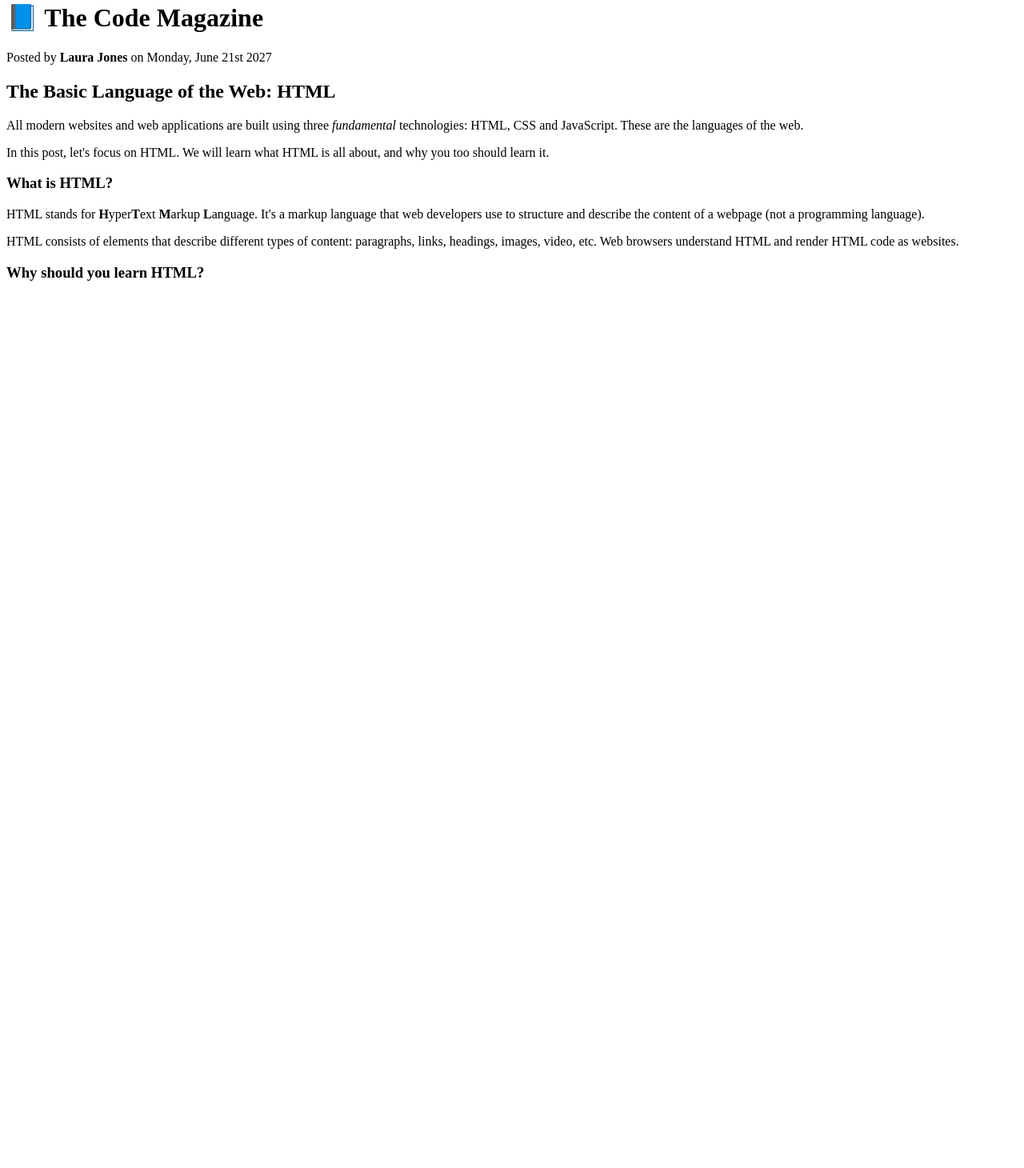
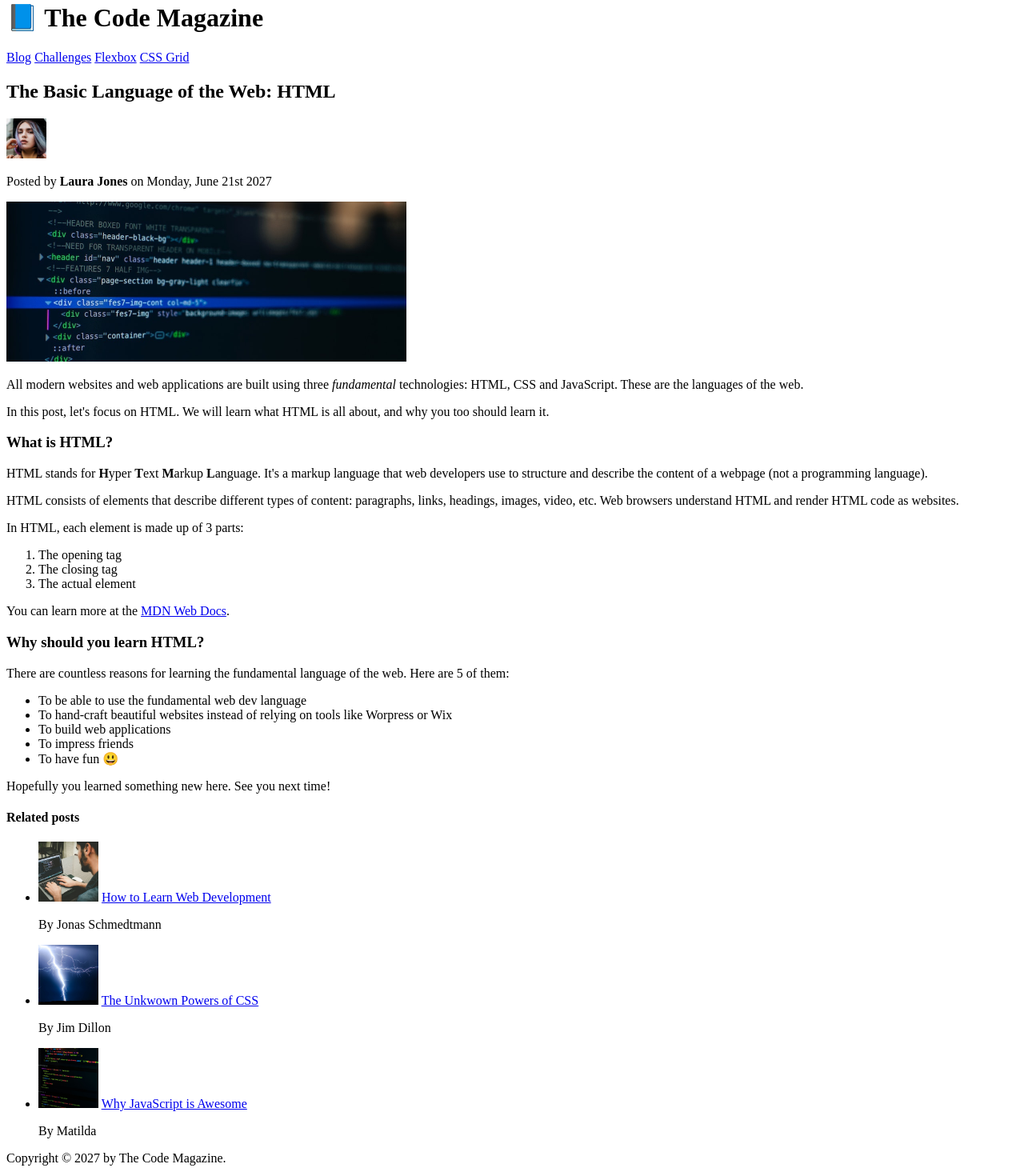
Before and after one commit to aac-devs/responsive-css, a plain HTML site: page 02-HTML-Fundamentals/index.html in a window 1280 px wide. Shown: the part 18-1478 px from the top of the page at 80% size. Before the commit the page ends 800 px from the top, so only its background shows below. Drawn offline with Linux system fonts and the light colour scheme.

Commit message:
html section finished

```diff
--- a/02-HTML-Fundamentals/index.html
+++ b/02-HTML-Fundamentals/index.html
@@ -1,12 +1,43 @@
 <!DOCTYPE html>
-<html>
+<html lang="en">
   <head>
+    <meta charset="UTF-8" />
     <title>The Basic Language of the web: HTML</title>
   </head>
   <body>
+    <!-- <h1>The Basic Language of the web: HTML</h1> -->
+
+    <header>
       <h1>📘 The Code Magazine</h1>
+      <nav>
+        <a href="blog.html">Blog</a>
+        <a href="#">Challenges</a>
+        <a href="#">Flexbox</a>
+        <a href="#">CSS Grid</a>
+      </nav>
+    </header>
+
+    <article>
+      <header>
+        <h2>The Basic Language of the Web: HTML</h2>
+
+        <img
+          src="img/laura-jones.jpg"
+          alt="Headshot of Laura Jones"
+          width="50"
+          height="50"
+        />
+
         <p>Posted by <strong>Laura Jones</strong> on Monday, June 21st 2027</p>
-    <h2>The Basic Language of the Web: HTML</h2>
+
+        <img
+          src="img/post-img.jpg"
+          alt="HTML code on a screen"
+          width="500"
+          height="200"
+        />
+      </header>
+
       <p>
         All modern websites and web applications are built using three
         <em>fundamental</em>
@@ -19,16 +50,78 @@
       </p>
       <h3>What is HTML?</h3>
       <p>
-      HTML stands for <strong>H</strong>yper<strong>T</strong>ext
-      <strong>M</strong>arkup <strong>L</strong>anguage. It's a markup language
-      that web developers use to structure and describe the content of a webpage
-      (not a programming language).
+        HTML stands for <strong>H</strong>yper <strong>T</strong>ext
+        <strong>M</strong>arkup <strong>L</strong>anguage. It's a markup
+        language that web developers use to structure and describe the content
+        of a webpage (not a programming language).
       </p>
       <p>
         HTML consists of elements that describe different types of content:
         paragraphs, links, headings, images, video, etc. Web browsers understand
         HTML and render HTML code as websites.
       </p>
+      <p>In HTML, each element is made up of 3 parts:</p>
+      <ol>
+        <li>The opening tag</li>
+        <li>The closing tag</li>
+        <li>The actual element</li>
+      </ol>
+
+      <p>
+        You can learn more at the
+        <a href="https://developer.mozilla.org/es/docs/Web/HTML" target="_blank"
+          >MDN Web Docs</a
+        >.
+      </p>
+
       <h3>Why should you learn HTML?</h3>
+      <p>
+        There are countless reasons for learning the fundamental language of the
+        web. Here are 5 of them:
+      </p>
+      <ul>
+        <li>To be able to use the fundamental web dev language</li>
+        <li>
+          To hand-craft beautiful websites instead of relying on tools like
+          Worpress or Wix
+        </li>
+        <li>To build web applications</li>
+        <li>To impress friends</li>
+        <li>To have fun 😃</li>
+      </ul>
+      <p>Hopefully you learned something new here. See you next time!</p>
+    </article>
+
+    <aside>
+      <h4>Related posts</h4>
+      <ul>
+        <li>
+          <img
+            src="img/related-1.jpg"
+            alt="Person programming"
+            width="75"
+            height="75"
+          />
+          <a href="#">How to Learn Web Development</a>
+          <p>By Jonas Schmedtmann</p>
+        </li>
+        <li>
+          <img src="img/related-2.jpg" alt="Lightning" width="75" height="75" />
+          <a href="#">The Unkwown Powers of CSS</a>
+          <p>By Jim Dillon</p>
+        </li>
+        <li>
+          <img
+            src="img/related-3.jpg"
+            alt="JavaScript code on a screen"
+            width="75"
+            height="75"
+          />
+          <a href="#">Why JavaScript is Awesome</a>
+          <p>By Matilda</p>
+        </li>
+      </ul>
+    </aside>
+    <footer>Copyright &copy; 2027 by The Code Magazine.</footer>
   </body>
 </html>
```
Also changed, not shown: 02-HTML-Fundamentals/blog.html (added, +10 -0 lines), 02-HTML-Fundamentals/img/challenges.jpg (renamed from 02-HTML-Fundamentals/challenges.jpg), 02-HTML-Fundamentals/img/laura-jones.jpg (renamed from 02-HTML-Fundamentals/laura-jones.jpg), 02-HTML-Fundamentals/img/post-img.jpg (renamed from 02-HTML-Fundamentals/post-img.jpg), 02-HTML-Fundamentals/img/related-1.jpg (renamed from 02-HTML-Fundamentals/related-1.jpg), 02-HTML-Fundamentals/img/related-2.jpg (renamed from 02-HTML-Fundamentals/related-2.jpg), 02-HTML-Fundamentals/img/related-3.jpg (renamed from 02-HTML-Fundamentals/related-3.jpg). Lines whose indentation alone changed are shown as unchanged.
